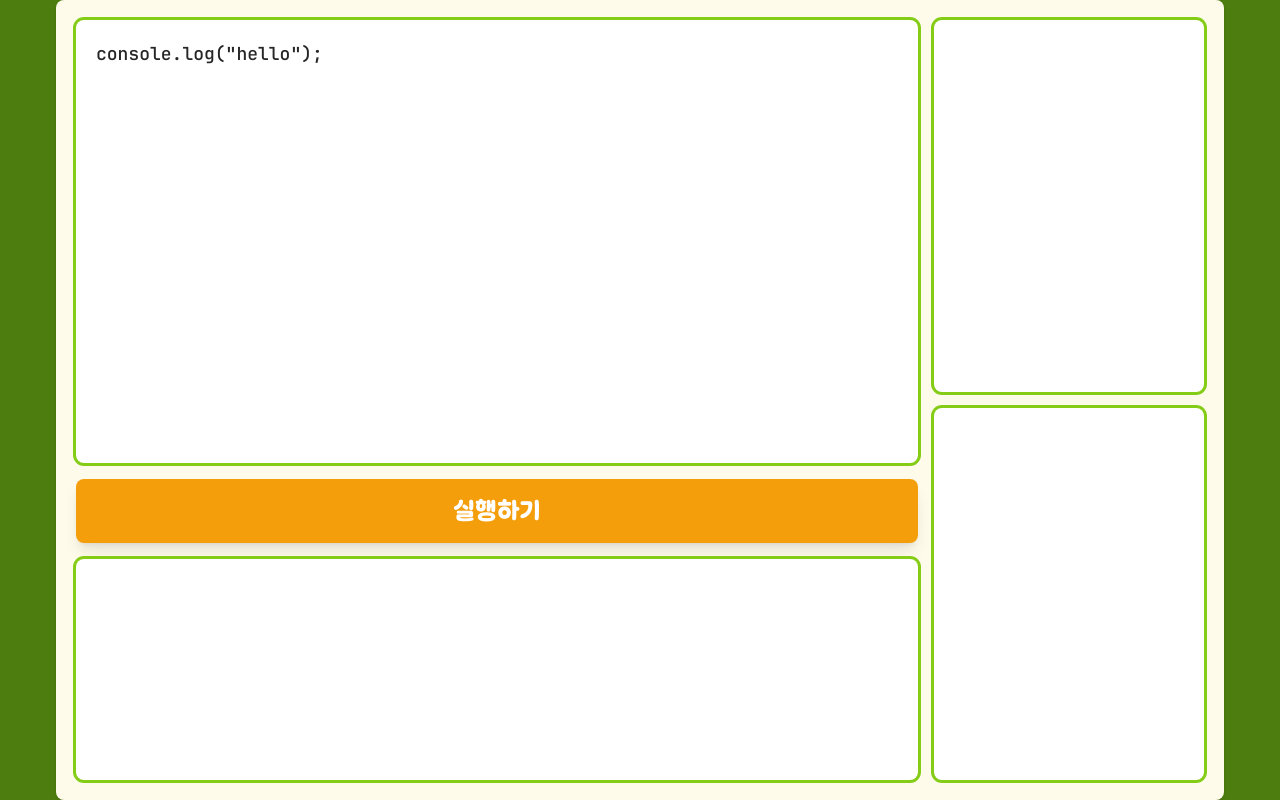
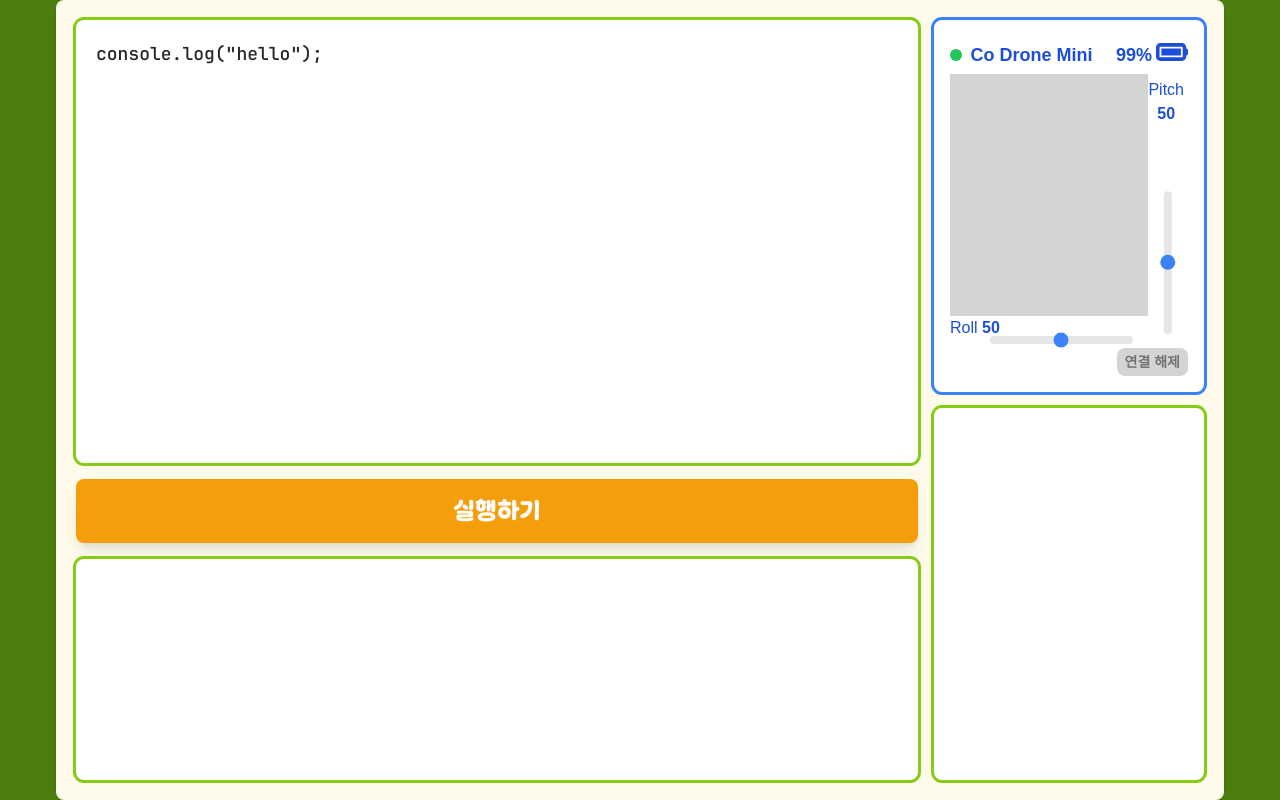
Before and after one commit to Echchi/coding-drone-project, a React (Vite) app: page /workspace in a window 1280 px wide. Built offline with nearby package versions, Linux system fonts and the light colour scheme.

Commit message:
학생 페이지 드론 정보 구현

```diff
--- a/src/pages/login/Login.tsx
+++ b/src/pages/login/Login.tsx
@@ -7,7 +7,7 @@ import { AnimatePresence } from "framer-motion";
 import { motion } from "framer-motion";
 import { faUser } from "@fortawesome/free-solid-svg-icons";
 import { useLocation, useNavigate } from "react-router-dom";
-import Button from "../../sahred/ui/Button.tsx";
+import MainButton from "../../sahred/ui/MainButton.tsx";
 import StudentLogin from "./student/StudentLogin.tsx";
 import InstructorLogin from "./instructor/InstructorLogin.tsx";
 const Login = () => {
--- a/src/pages/login/instructor/InstructorLogin.tsx
+++ b/src/pages/login/instructor/InstructorLogin.tsx
@@ -6,7 +6,7 @@ import { FontAwesomeIcon } from "@fortawesome/react-fontawesome";
 import { faLock } from "@fortawesome/free-solid-svg-icons/faLock";
 import { AnimatePresence, motion } from "framer-motion";
 import { faUser } from "@fortawesome/free-solid-svg-icons";
-import Button from "../../../sahred/ui/Button.tsx";
+import MainButton from "../../../sahred/ui/MainButton.tsx";
 
 const InstructorLogin = () => {
   const navigate = useNavigate();
@@ -76,7 +76,7 @@ const InstructorLogin = () => {
         />
       </div>
 
-      <Button
+      <MainButton
         title={"로그인"}
         onClick={handleLoginOnClick}
         className={"!mt-6"}
--- a/src/pages/login/student/StudentLogin.tsx
+++ b/src/pages/login/student/StudentLogin.tsx
@@ -1,12 +1,12 @@
-import React, {useEffect, useMemo, useState} from 'react';
+import React, { useEffect, useMemo, useState } from "react";
 import Input from "../../../sahred/ui/Input.tsx";
-import {FontAwesomeIcon} from "@fortawesome/react-fontawesome";
-import {faLock} from "@fortawesome/free-solid-svg-icons/faLock";
-import {AnimatePresence, motion} from "framer-motion";
-import {faUser} from "@fortawesome/free-solid-svg-icons";
-import Button from "../../../sahred/ui/Button.tsx";
-import {useNavigate} from "react-router-dom";
-import {debounce} from "lodash";
+import { FontAwesomeIcon } from "@fortawesome/react-fontawesome";
+import { faLock } from "@fortawesome/free-solid-svg-icons/faLock";
+import { AnimatePresence, motion } from "framer-motion";
+import { faUser } from "@fortawesome/free-solid-svg-icons";
+import MainButton from "../../../sahred/ui/MainButton.tsx";
+import { useNavigate } from "react-router-dom";
+import { debounce } from "lodash";
 
 const StudentLogin = () => {
   const navigate = useNavigate();
@@ -30,7 +30,7 @@ const StudentLogin = () => {
 
   const debounceCode = useMemo(() => {
     return debounce((code: string) => {
-            setForm((prev)=>({...prev,code}))
+      setForm((prev) => ({ ...prev, code }));
     }, 500);
   }, []);
 
@@ -41,7 +41,10 @@ const StudentLogin = () => {
       setCodeCheck(true);
       setErrors((prev) => ({ ...prev, code: "" }));
     } else {
-            setErrors((prev) => ({ ...prev, code: "접속 코드를 다시 확인해주세요!" }));
+      setErrors((prev) => ({
+        ...prev,
+        code: "접속 코드를 다시 확인해주세요!",
+      }));
     }
   }, [form.code]);
 
@@ -52,7 +55,7 @@ const StudentLogin = () => {
     } else {
       setErrors((prev) => ({ ...prev, nickName: "이름을 입력해주세요!" }));
     }
-    }
+  };
 
   return (
     <div className="w-2/3 space-y-3">
@@ -91,7 +94,12 @@ const StudentLogin = () => {
           </motion.div>
         )}
       </AnimatePresence>
-            <Button title={"시작하기"} onClick={handleLoginOnClick} className={"!mt-6"} disabled={!codeCheck || form.nickName.trim().length === 0}/>
+      <MainButton
+        title={"시작하기"}
+        onClick={handleLoginOnClick}
+        className={"!mt-6"}
+        disabled={!codeCheck || form.nickName.trim().length === 0}
+      />
     </div>
   );
 };
--- a/src/pages/student/Workspace.tsx
+++ b/src/pages/student/Workspace.tsx
@@ -1,7 +1,9 @@
 import CodeEditor from "./code/codeEditor/CodeEditor.tsx";
-import Button from "../../sahred/ui/Button.tsx";
+import MainButton from "../../sahred/ui/MainButton.tsx";
 import CodeResult from "./code/codeResult/CodeResult.tsx";
 import Code from "./code/Code.tsx";
+import { FontAwesomeIcon } from "@fortawesome/react-fontawesome";
+import { faBatteryFull, faMinus } from "@fortawesome/free-solid-svg-icons";
 
 const Workspace = () => {
   return (
@@ -12,7 +14,43 @@ const Workspace = () => {
         </div>
         <div className="w-full h-full flex flex-col space-y-4">
           <div className="h-1/2">
-            <div className="w-full h-full rounded-lg bg-white ring ring-lime-500"></div>
+            <div className="w-full h-full flex flex-col rounded-lg bg-white ring ring-blue-500 p-4">
+              <div className="w-full text-lg flex items-center justify-between *:text-blue-700">
+                <div className="w-5 aspect-square rounded-full bg-green-500" />
+                <div className="flex w-full px-2">
+                  <div className="font-bold">Co Drone Mini</div>
+                </div>
+                <p className="flex items-center space-x-1 ">
+                  <span className="font-semibold">99%</span>
+                  <span className="*:size-8">
+                    <FontAwesomeIcon icon={faBatteryFull} />
+                  </span>
+                </p>
+              </div>
+              <div className="grow  relative">
+                <div className="bg-neutral-300 w-10/12 h-4/5" />
+
+                <span className="absolute right-1 top-1 text-blue-700 flex flex-col items-center">
+                  Pitch <span className="font-bold">50</span>
+                </span>
+                <input
+                  type={"range"}
+                  className="absolute right-5 top-64 w-3/5 rotate-90 origin-right bg-neutral-200 rounded-lg appearance-none cursor-pointer accent-blue-500 h-2"
+                />
+
+                <input
+                  type={"range"}
+                  className="absolute right-10 left-10 bottom-8 w-3/5 bg-neutral-200 rounded-lg appearance-none cursor-pointer accent-blue-500 h-2"
+                />
+
+                <span className="text-blue-700">
+                  Roll <span className="font-bold">50</span>
+                </span>
+                <button className="absolute right-0 bottom-0 font-bold text-neutral-500 py-1 px-2 bg-neutral-300 rounded-lg text-sm">
+                  연결 해제
+                </button>
+              </div>
+            </div>
           </div>
           <div className="h-1/2">
             <div className="w-full h-full rounded-lg bg-white ring ring-lime-500"></div>
--- a/src/pages/student/code/Code.tsx
+++ b/src/pages/student/code/Code.tsx
@@ -1,6 +1,6 @@
 import { useState } from "react";
 import CodeEditor from "./codeEditor/CodeEditor.tsx";
-import Button from "../../../sahred/ui/Button.tsx";
+import MainButton from "../../../sahred/ui/MainButton.tsx";
 import CodeResult from "./codeResult/CodeResult.tsx";
 
 const Code = () => {
@@ -9,7 +9,7 @@ const Code = () => {
   return (
     <>
       <CodeEditor codeInput={codeInput} setCodeInput={setCodeInput} />
-      <Button
+      <MainButton
         title={"실행하기"}
         onClick={() => setResult("hello")}
         disabled={codeInput.length === 0}
--- a/src/sahred/ui/Button.tsx
+++ b/src/sahred/ui/MainButton.tsx
@@ -6,7 +6,7 @@ interface IButtonProps {
   className?: string;
   title: string;
 }
-const Button = ({ disabled, onClick, title, className }: IButtonProps) => {
+const MainButton = ({ disabled, onClick, title, className }: IButtonProps) => {
   return (
     <button
       className={cls(
@@ -21,4 +21,4 @@ const Button = ({ disabled, onClick, title, className }: IButtonProps) => {
   );
 };
 
-export default Button;
+export default MainButton;
```
Lines whose indentation alone changed are shown as unchanged.
